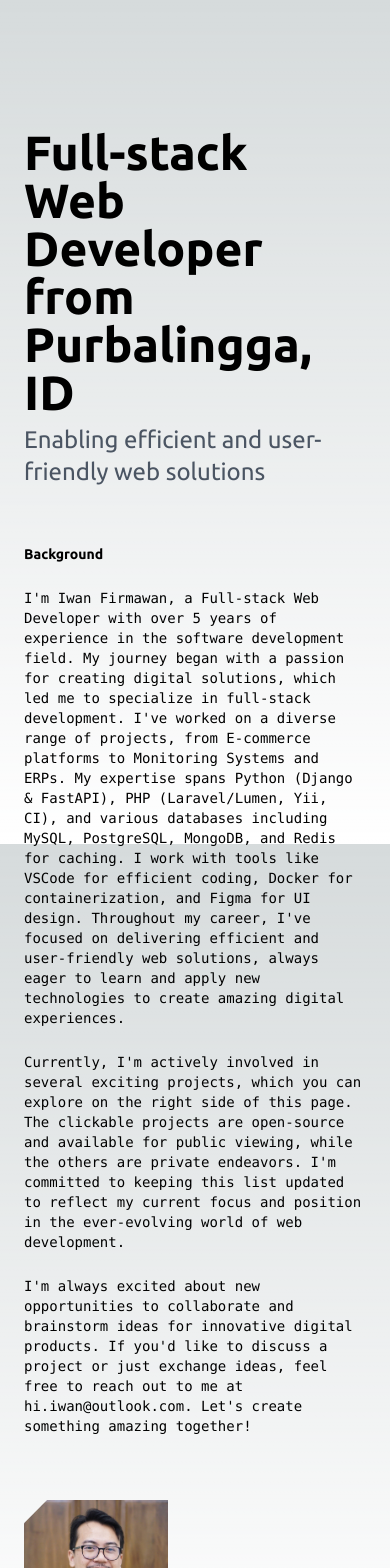
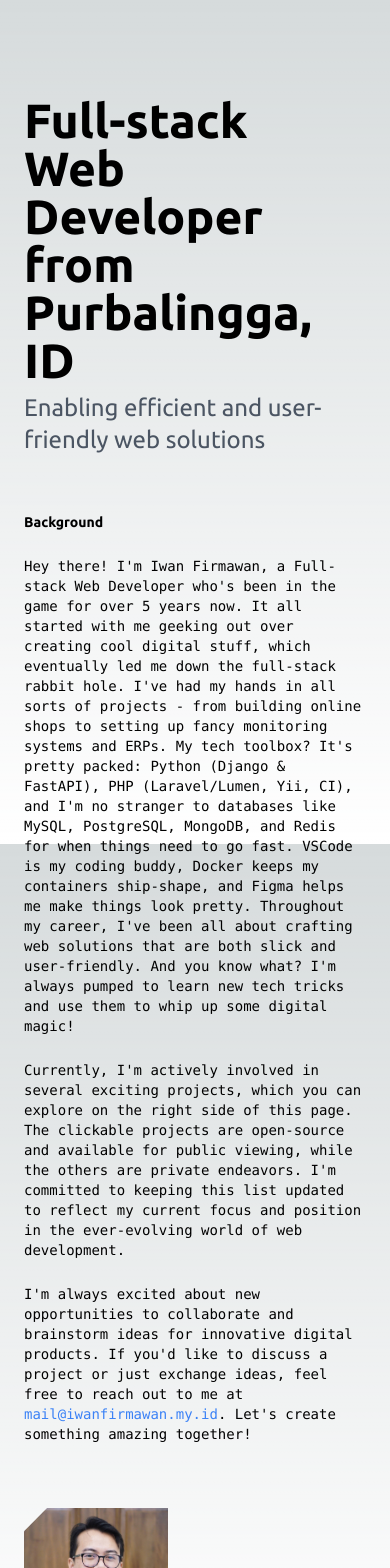
Before and after one commit to ifirmawan/ifirmawan.github.io, a Next.js app: page / in a window 390 px wide. Shown: the top 1568 px of the page. Built offline with nearby package versions, Linux system fonts and the light colour scheme.

Commit message:
fix: responsive issues

```diff
--- a/src/app/layout.tsx
+++ b/src/app/layout.tsx
@@ -20,7 +20,7 @@ export default function RootLayout({
   return (
     <html lang="en">
       <body className={`${ubuntu.className} w-full h-screen px-6 md:px-12 lg:px-24`}>
-        <main className="flex flex-col items-center justify-between pt-24">
+        <main className="flex flex-col items-center justify-between pt-16">
           {children}
         </main>
         <footer className="flex flex-col items-center justify-between">
--- a/src/app/page.tsx
+++ b/src/app/page.tsx
@@ -1,3 +1,4 @@
+import { profile } from "@/static/config";
 import Image from "next/image";
 
 import React from "react";
@@ -7,22 +8,22 @@ export default function Home() {
     <React.Fragment>
       <div className="pt-8 space-y-14">
         <div className="font-inter">
-          <h1 className="w-10/12 font-bold text-5xl">Full-stack Web Developer from Purbalingga, ID</h1>
-          <h2 className="text-2xl mt-2 text-gray-600">Enabling efficient and user-friendly web solutions</h2>
+          <h1 className="w-10/12 font-bold text-5xl">{profile.title}</h1>
+          <h2 className="text-2xl mt-2 text-gray-600">{profile.subtitle}</h2>
         </div>
         <div className="w-full text-sm space-y-6">
           <strong className="font-extra-bold">Background</strong>
           <p className="font-mono">
-            I&apos;m Iwan Firmawan, a Full-stack Web Developer with over 5 years of experience
-            in the software development field. My journey began with a passion for creating
-            digital solutions, which led me to specialize in full-stack development. I&apos;ve
-            worked on a diverse range of projects, from E-commerce platforms to Monitoring
-            Systems and ERPs. My expertise spans Python (Django & FastAPI), PHP (Laravel/Lumen,
-            Yii, CI), and various databases including MySQL, PostgreSQL, MongoDB, and Redis
-            for caching. I work with tools like VSCode for efficient coding, Docker for
-            containerization, and Figma for UI design. Throughout my career, I&apos;ve focused on
-            delivering efficient and user-friendly web solutions, always eager to learn and
-            apply new technologies to create amazing digital experiences.
+            Hey there! I&apos;m Iwan Firmawan, a Full-stack Web Developer who&apos;s been in the game for
+            over 5 years now. It all started with me geeking out over creating cool digital stuff,
+            which eventually led me down the full-stack rabbit hole. I&apos;ve had my hands in all sorts
+            of projects - from building online shops to setting up fancy monitoring systems and ERPs.
+            My tech toolbox? It&apos;s pretty packed: Python (Django & FastAPI), PHP (Laravel/Lumen, Yii, CI),
+            and I&apos;m no stranger to databases like MySQL, PostgreSQL, MongoDB, and Redis for when things
+            need to go fast. VSCode is my coding buddy, Docker keeps my containers ship-shape, and Figma
+            helps me make things look pretty. Throughout my career, I&apos;ve been all about crafting web
+            solutions that are both slick and user-friendly. And you know what? I&apos;m always pumped to
+            learn new tech tricks and use them to whip up some digital magic!
           </p>
 
           <p className="font-mono">
@@ -36,7 +37,7 @@ export default function Home() {
           <p className="font-mono">
             I&apos;m always excited about new opportunities to collaborate and brainstorm ideas
             for innovative digital products. If you&apos;d like to discuss a project or just
-            exchange ideas, feel free to reach out to me at hi.iwan@outlook.com. Let&apos;s
+            exchange ideas, feel free to reach out to me at <a href="mailto:{profile.email}" className="text-blue-500">{profile.email}</a>. Let&apos;s
             create something amazing together!
           </p>
         </div>
--- a/src/app/template.tsx
+++ b/src/app/template.tsx
@@ -25,7 +25,7 @@ const DefaultTemplate: React.FC<Props> = ({ children }) => {
         />
         <div className="space-y-3">
           <h3 className="font-bold">RECENT PROJECTS</h3>
-          <ul className="ml-4 list-[square] marker:text-purple-600 space-y-1">
+          <ul className="marker:text-purple-600 space-y-2">
             {projects
               .sort((a, b) => b.id - a.id)
               .map(({ is_private: isPrivate, ...p }) => (
```
